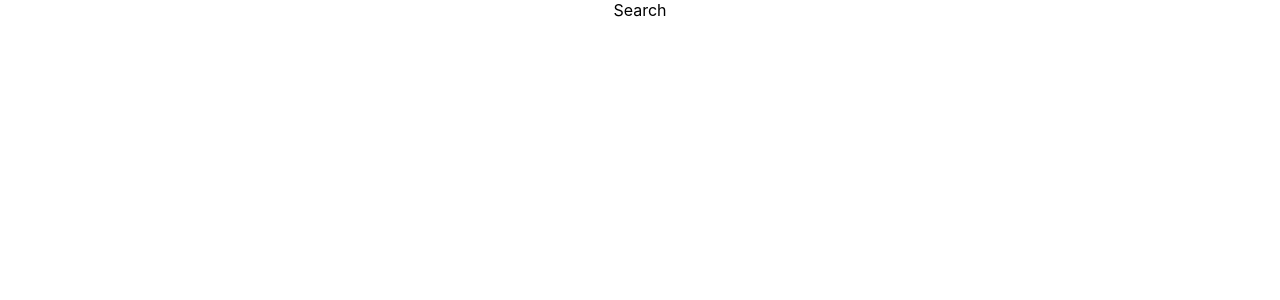
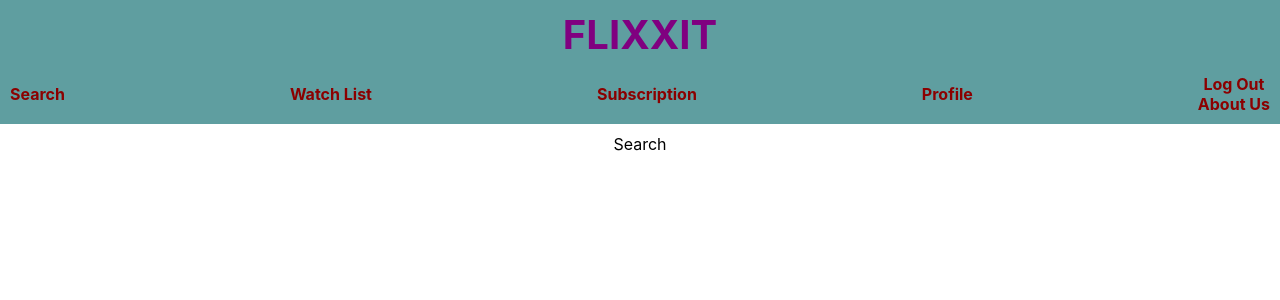
Before and after one commit to PizzaCat07/flixxit, a React (Create React App) app in the folder app/: page /search in a window 1280 px wide. Shown: the top 300 px of the page. Built offline with nearby package versions, Linux system fonts and the light colour scheme.

Commit message:
added header to all pages

```diff
--- a/app/src/Pages/AboutUs/AboutUs.js
+++ b/app/src/Pages/AboutUs/AboutUs.js
@@ -1,7 +1,13 @@
 import React from "react";
+import Header from "../../shared/components/Header";
 
 const AboutUs = () => {
-  return <div>AboutUs</div>;
+  return (
+    <>
+      <Header />
+      <div>About</div>
+    </>
+  );
 };
 
 export default AboutUs;
--- a/app/src/Pages/Dashboard/Dashboard.js
+++ b/app/src/Pages/Dashboard/Dashboard.js
@@ -5,7 +5,7 @@ const Dashboard = () => {
   return (
     <>
       <Header />
-      <div id="body">dashboard</div>
+      <div>dashboard</div>
     </>
   );
 };
--- a/app/src/Pages/Profile/Profile.js
+++ b/app/src/Pages/Profile/Profile.js
@@ -1,7 +1,13 @@
 import React from "react";
+import Header from "../../shared/components/Header";
 
 const Profile = () => {
-  return <div>Profile</div>;
+  return (
+    <>
+      <Header />
+      <div>Profile</div>
+    </>
+  );
 };
 
 export default Profile;
--- a/app/src/Pages/Search/Search.js
+++ b/app/src/Pages/Search/Search.js
@@ -1,7 +1,13 @@
 import React from "react";
+import Header from "../../shared/components/Header";
 
 const Search = () => {
-  return <div>Search</div>;
+  return (
+    <>
+      <Header />
+      <div>Search</div>
+    </>
+  );
 };
 
 export default Search;
--- a/app/src/Pages/Subscription/Subscription.js
+++ b/app/src/Pages/Subscription/Subscription.js
@@ -1,7 +1,13 @@
 import React from "react";
+import Header from "../../shared/components/Header";
 
 const Subscription = () => {
-  return <div>Subscription</div>;
+  return (
+    <>
+      <Header />
+      <div>Subscription</div>
+    </>
+  );
 };
 
 export default Subscription;
--- a/app/src/Pages/Title/Title.js
+++ b/app/src/Pages/Title/Title.js
@@ -1,7 +1,13 @@
 import React from "react";
+import Header from "../../shared/components/Header";
 
 const Title = () => {
-  return <div>Title</div>;
+  return (
+    <>
+      <Header />
+      <div>Title</div>
+    </>
+  );
 };
 
 export default Title;
--- a/app/src/Pages/Watchlist/Watchlist.js
+++ b/app/src/Pages/Watchlist/Watchlist.js
@@ -1,7 +1,13 @@
 import React from "react";
+import Header from "../../shared/components/Header";
 
 const Watchlist = () => {
-  return <div>Watchlist</div>;
+  return (
+    <>
+      <Header />
+      <div>Watchlist</div>
+    </>
+  );
 };
 
 export default Watchlist;
```
